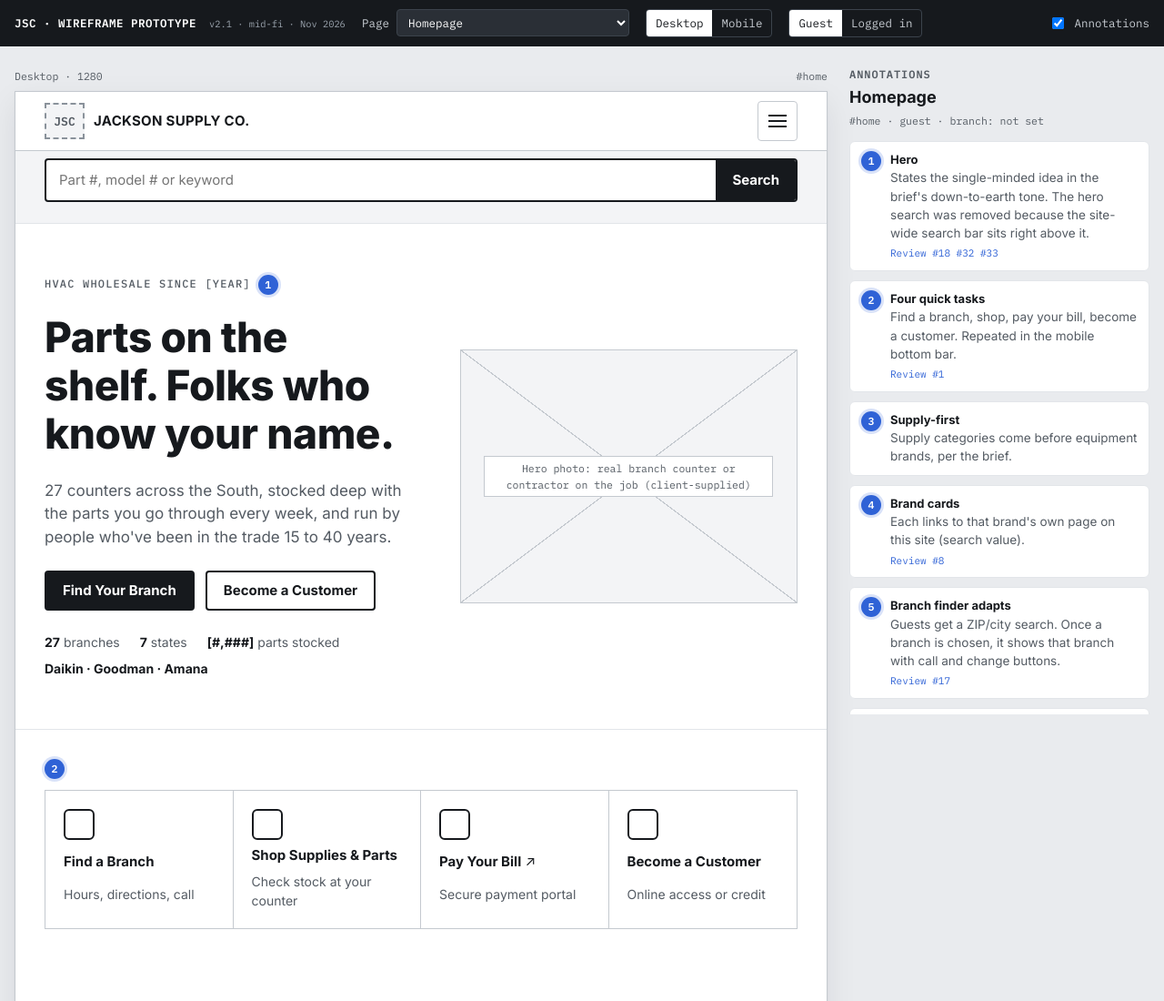
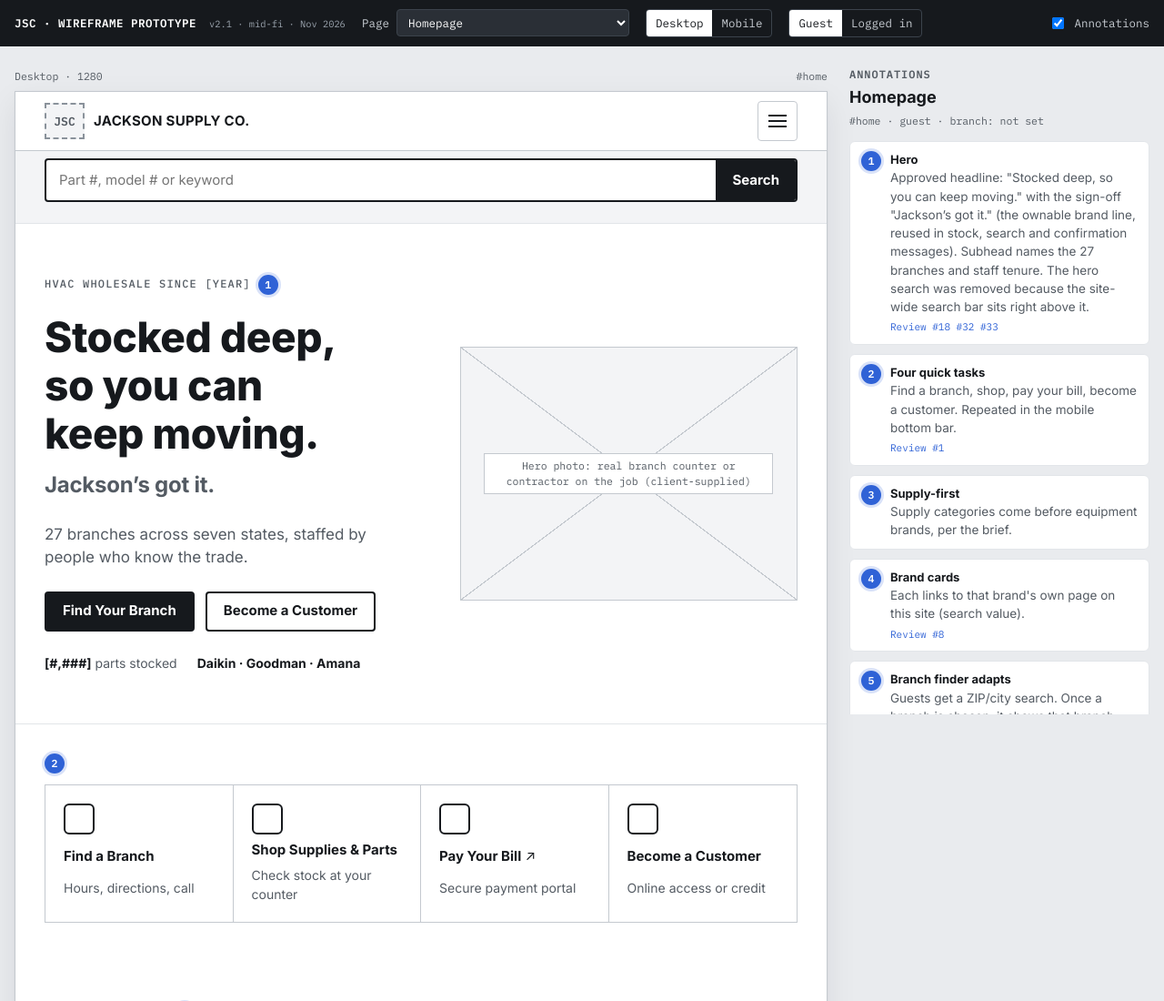
Before and after one commit to wildfireideas/WF-DS-Test, a plain HTML site: page wireframes/index.html in a window 1280 px wide. Shown: the top 1100 px of the page at 91% size. Drawn offline with Linux system fonts and the light colour scheme.

Commit message:
Homepage hero: Stocked deep, so you can keep moving.
Headline with the 'Jackson's got it.' sign-off and the subhead
'27 branches across seven states, staffed by people who know the
trade.' Branch and state counts dropped from the proof line since the
subhead now says them.

Co-Authored-By: Claude Opus 5.5 <noreply@anthropic.com>
Claude-Session: https://claude.ai/code/session_01YFNE4iRVDZ6whysiiCtLEt

```diff
--- a/wireframes/index.html
+++ b/wireframes/index.html
@@ -276,6 +276,8 @@ fieldset { border: 0; padding: 0; margin: 0; min-width: 0; }
 /* ---------- Page-specific ---------- */
 .hero { padding-block: 56px; border-bottom: 1px solid var(--g2); position: relative; }
 .hero .split { gap: 48px; }
+.signoff { font-size: 24px; font-weight: 700; letter-spacing: -.01em; color: var(--g5); margin: 0; }
+@container site (max-width: 760px) { .signoff { font-size: 19px; } }
 .proof { display: flex; flex-wrap: wrap; gap: 8px 22px; font-size: 14px; color: var(--g5); }
 .proof b { color: var(--ink); }
 .quick { display: grid; grid-template-columns: repeat(4, minmax(0,1fr)); border: 1px solid var(--g3); background: var(--paper); }
@@ -732,10 +734,11 @@ P.home = () => {
   <section class="hero"><div class="wrap split">
     <div class="stack-lg">
       <div class="stack"><p class="eyebrow">HVAC wholesale since [year] ${pin(1)}</p>
-      <h1 class="h1">Parts on the shelf. Folks who know your name.</h1>
-      <p class="lede">27 counters across the South, stocked deep with the parts you go through every week, and run by people who've been in the trade 15 to 40 years.</p></div>
+      <h1 class="h1">Stocked deep, so you can keep moving.</h1>
+      <p class="signoff">Jackson’s got it.</p>
+      <p class="lede">27 branches across seven states, staffed by people who know the trade.</p></div>
       <div class="row"><a class="btn primary" href="${b?'#branch':'#locations'}" ${b?`data-branch="${b.i}"`:''}>${b?`Go to ${b.city} Branch`:'Find Your Branch'}</a><a class="btn" href="#register">Become a Customer</a></div>
-      <p class="proof"><span><b>27</b> branches</span><span><b>7</b> states</span><span><b>[#,###]</b> parts stocked</span><span><b>Daikin · Goodman · Amana</b></span></p>
+      <p class="proof"><span><b>[#,###]</b> parts stocked</span><span><b>Daikin · Goodman · Amana</b></span></p>
     </div>
     ${ph("Hero photo: real branch counter or contractor on the job (client-supplied)","ar-4x3")}
   </div></section>
@@ -771,7 +774,7 @@ P.home = () => {
   </div></section>`;
 };
 N.home = [
-  ["Hero","States the single-minded idea in the brief's down-to-earth tone. The hero search was removed because the site-wide search bar sits right above it.","#18 #32 #33"],
+  ["Hero","Approved headline: \"Stocked deep, so you can keep moving.\" with the sign-off \"Jackson’s got it.\" (the ownable brand line, reused in stock, search and confirmation messages). Subhead names the 27 branches and staff tenure. The hero search was removed because the site-wide search bar sits right above it.","#18 #32 #33"],
   ["Four quick tasks","Find a branch, shop, pay your bill, become a customer. Repeated in the mobile bottom bar.","#1"],
   ["Supply-first","Supply categories come before equipment brands, per the brief.",""],
   ["Brand cards","Each links to that brand's own page on this site (search value).","#8"],
```
